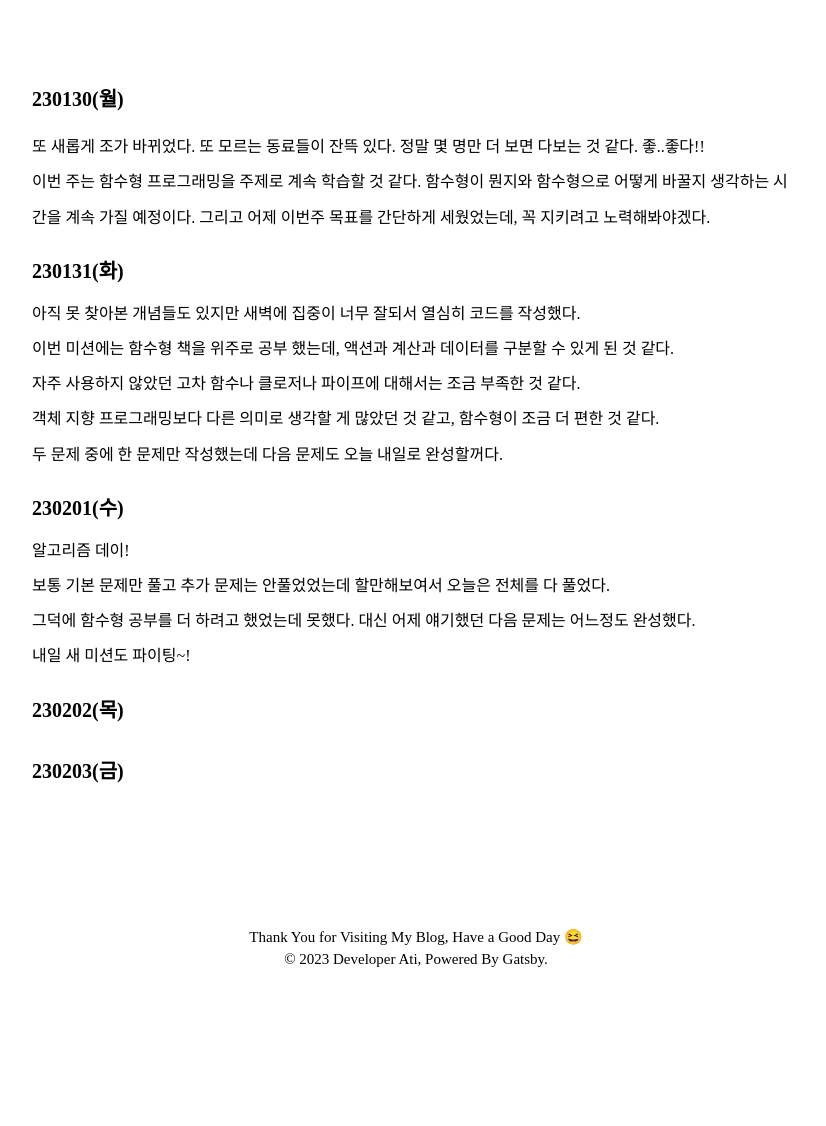
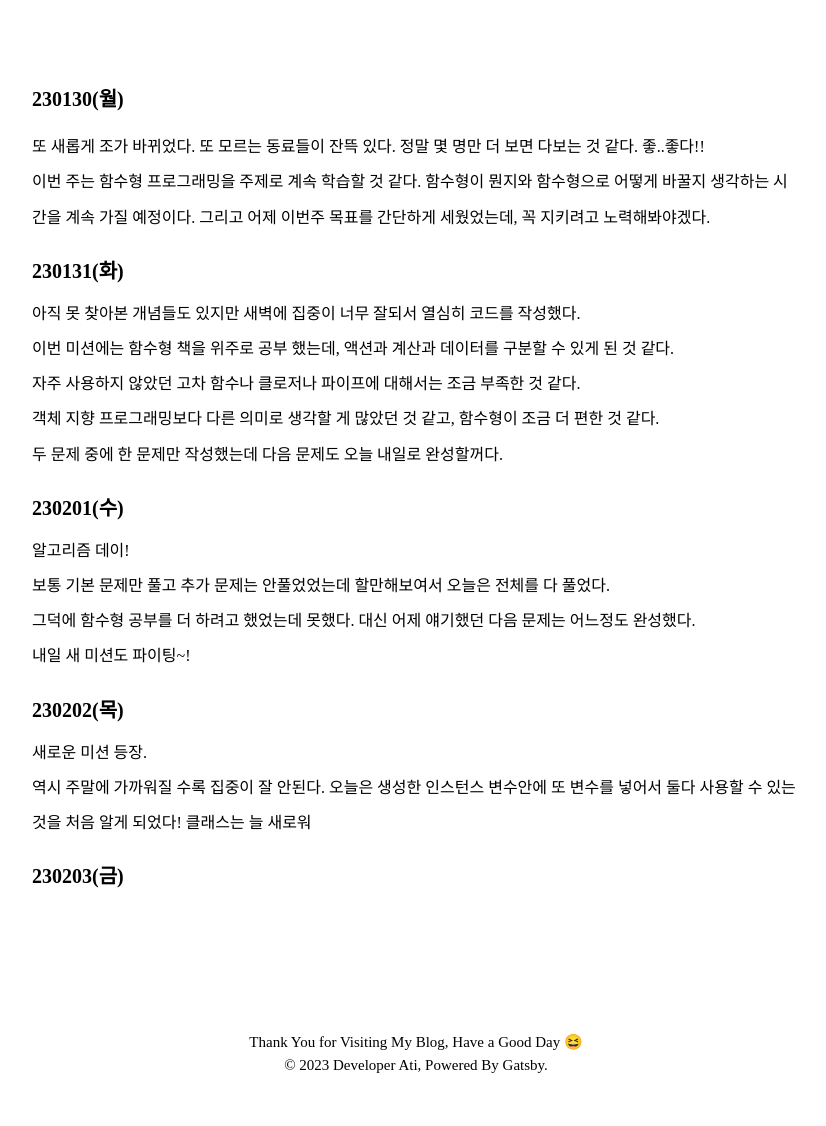
Before and after one commit to lolWK/lolWK.github.io, a Gatsby site: page /TIL/230130-230203/ in a window 1280 px wide. Shown: the part 22-1148 px from the top of the page, without its empty margins (224-1050 px from the left). Before the commit the page ends 1043 px from the top, so only its background shows below. Built offline with nearby package versions, Linux system fonts and the light colour scheme; Gatsby itself is replaced by a stand-in of ours; a web font is replaced by a local one.

Commit message:
posting(TIL): 230202

```diff
--- a/contents/TIL/230130-230203.md
+++ b/contents/TIL/230130-230203.md
@@ -31,4 +31,7 @@ thumbnail: './til_thumnail.jpg'
 
 ### 230202(목)
 
+새로운 미션 등장. </br>
+역시 주말에 가까워질 수록 집중이 잘 안된다. 오늘은 생성한 인스턴스 변수안에 또 변수를 넣어서 둘다 사용할 수 있는 것을 처음 알게 되었다! 클래스는 늘 새로워</br>
+
 ### 230203(금)
```
